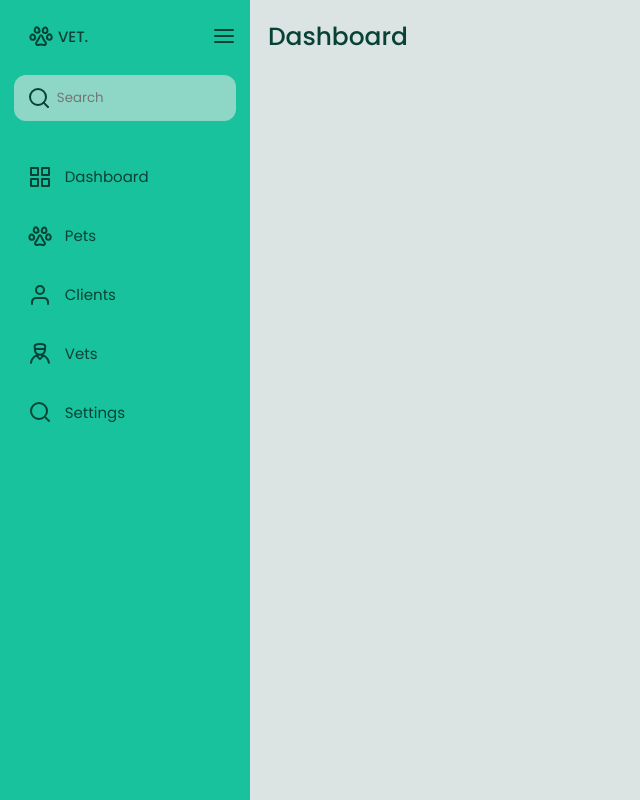
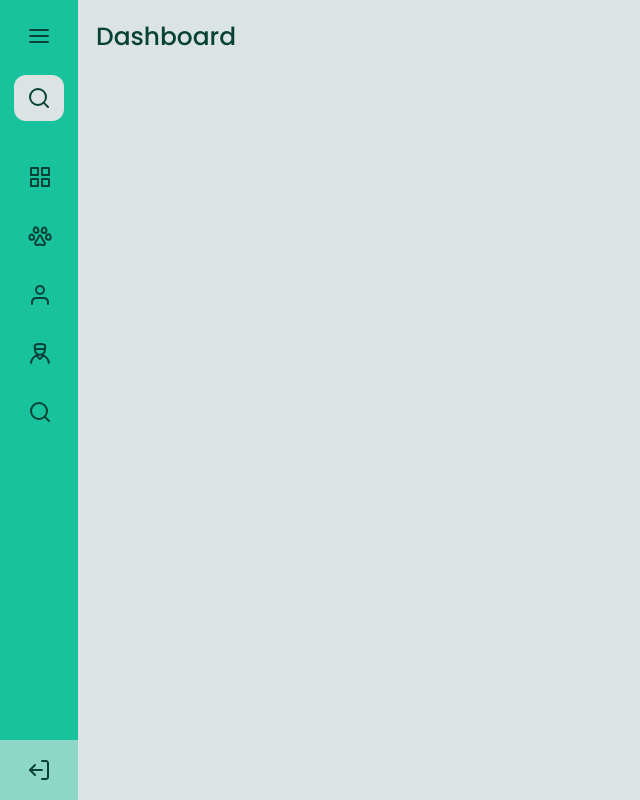
Before and after one commit to raphaeljcm/desafios-rocketseat, a website: page Sidebar/index.html in a window 1280 px wide. Both pictures are taken after a click on the element 223 px from the left and 36 px from the top of the page. Shown: the whole page, without its empty margins (0-640 px from the left). Drawn offline with Linux system fonts and the light colour scheme.

Commit message:
All the layout done

```diff
--- a/Sidebar/index.html
+++ b/Sidebar/index.html
@@ -17,6 +17,7 @@
 <body>
   <main>
     <section class="nav-bar">
+      <div class="nav-bar-header">
         <header>
           <p>
             <img src="./images/pet.svg" alt="Vet image">
@@ -31,14 +32,27 @@
         </div>
         <nav>
           <ul>
-          <li><a href="#"><img src="./images/grid.svg" alt="dashboard icon">Dashboard</a></li>
-          <li><a href="#"><img src="./images/pet.svg" alt="pet icon">Pets</a></li>
-          <li><a href="#"><img src="./images/user.svg" alt="user icon">Clients</a></li>
-          <li><a href="#"><img src="./images/vet.svg" alt="vet icon">Vets</a></li>
-          <li><a href="#"><img src="./images/search.svg" alt="setting icon">Settings</a></li>
+            <li><a href="#"><img src="./images/grid.svg" alt="dashboard icon"><span>Dashboard</span></a></li>
+            <li><a href="#"><img src="./images/pet.svg" alt="pet icon"><span>Pets</span></a></li>
+            <li><a href="#"><img src="./images/user.svg" alt="user icon"><span>Clients</span></a></li>
+            <li><a href="#"><img src="./images/vet.svg" alt="vet icon"><span>Vets</span></a></li>
+            <li><a href="#"><img src="./images/search.svg" alt="setting icon"><span>Settings</span></a></li>
           </ul>
         </nav>
-      <footer>
+      </div>
+      <footer class="footer">
+        <div class="footer-wrapper">
+          <div class="footer-description">
+            <img src="./images/avatar.png" alt="user photo">
+            <div class="footer-description-user">
+              <h2>Eleanor Pena</h2>
+              <p>Veterinária</p>
+            </div>
+          </div>
+          <div class="footer-logout-button">
+            <img src="./images/log-out.svg" alt="log-out image">
+          </div>
+        </div>
       </footer>
     </section>
     <section class="dashboard">
--- a/Sidebar/main.js
+++ b/Sidebar/main.js
@@ -0,0 +1,18 @@
+function menuToggle() {
+  const main = document.getElementsByTagName('main')[0];
+  const menuButton = document.querySelector('.toggle-button');
+  const searchInput = document.querySelector('.search input');
+  const searchDiv = document.querySelector('.search');
+
+  menuButton.addEventListener('click', () => {
+    main.classList.toggle('active');
+  });
+
+  // try to solve this tomorrow
+  // searchInput.addEventListener('focus', () => {
+  //   console.log('op', searchDiv)
+  //   searchDiv.style.width = '14.8rem';
+  // });
+}
+
+menuToggle();
--- a/Sidebar/sass/abstracts/_variables.scss
+++ b/Sidebar/sass/abstracts/_variables.scss
@@ -8,6 +8,7 @@ $colors: (
 
 $font-sizes: (
   lg: 1.66rem, // 25px
+  md: 1rem, // 15px
   sm: .8rem // 12px
 );
 
--- a/Sidebar/sass/base/_base.scss
+++ b/Sidebar/sass/base/_base.scss
@@ -5,12 +5,14 @@
   box-sizing: border-box;
   font-family: 'Poppins', sans-serif;
 }
+
 html {
   font-size: 93.75%; // 15px
 }
 
 body {
   -webkit-font-smoothing: antialiased;
+  background-color: color(green-bg);
 }
 
 main {
--- a/Sidebar/sass/layout/_nav-bar.scss
+++ b/Sidebar/sass/layout/_nav-bar.scss
@@ -1,8 +1,14 @@
-section.nav-bar {
+.nav-bar {
   max-width: 16.66rem;
-  @include container;
   background-color: color(green-bg);
   height: 100vh;
+  display: flex;
+  flex-direction: column;
+  justify-content: space-between;
+  transition: all 1s;
+
+  &-header {
+    @include container;
 
     header {
       @include flexPosition(row, center, space-between);
@@ -61,3 +67,102 @@ section.nav-bar {
       }
     }
   }
+
+  .footer {
+    height: 4rem;
+    padding: .53rem .93rem;
+    box-sizing: border-box;
+    background-color: color(light-green);
+
+    &-wrapper {
+      display: flex;
+      align-items: center;
+      justify-content: space-between;
+
+      img {
+        width: 3rem;
+        height: 3rem;
+      }
+
+      .footer-description {
+        display: flex;
+        align-items: center;
+        column-gap: .6rem;
+
+        &-user {
+          h2, p {
+            font-weight: 400;
+          }
+
+          h2 {
+            font-size: size(md);
+          }
+
+          p {
+            font-size: size(sm);
+          }
+        }
+      }
+
+      .footer-logout-button {
+        width: 1.6rem;
+        height: 1.6rem;
+        cursor: pointer;
+
+        img {
+          width: 100%;
+          height: 100%;
+        }
+      }
+    }
+  }
+}
+// active class
+
+main.active {
+  grid-template-columns: 5.2rem auto;
+
+  .nav-bar {
+    max-width: 5.2rem;
+
+    &-header {
+      display: flex;
+      flex-direction: column;
+
+      header {
+        flex-direction: column;
+      }
+
+      p {
+        display: none;
+      }
+    }
+
+    .search {
+      transition: width .3s linear;
+      background-color: color(light-grey);
+
+      input::placeholder {
+        opacity: 0;
+      }
+
+      input:focus::placeholder {
+          opacity: 1;
+      }
+    }
+
+    nav li a span {
+      display: none;
+    }
+
+    .footer {
+      display: flex;
+      align-items: center;
+      justify-content: center;
+
+      &-description {
+        display: none;
+      }
+    }
+  }
+}
```
Also changed, not shown: Sidebar/images/avatar.png (added), Sidebar/style.css. Lines whose indentation alone changed are shown as unchanged.
